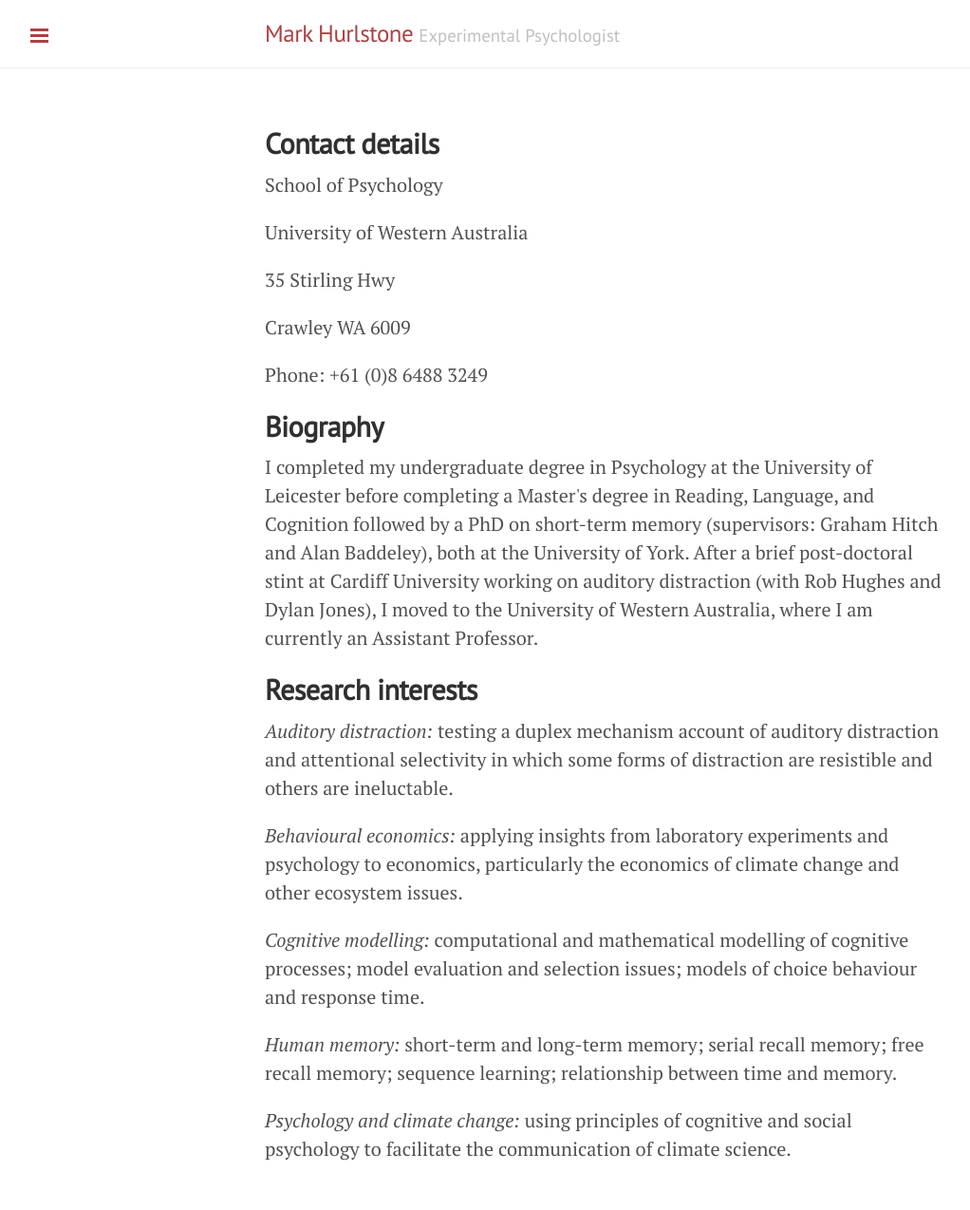
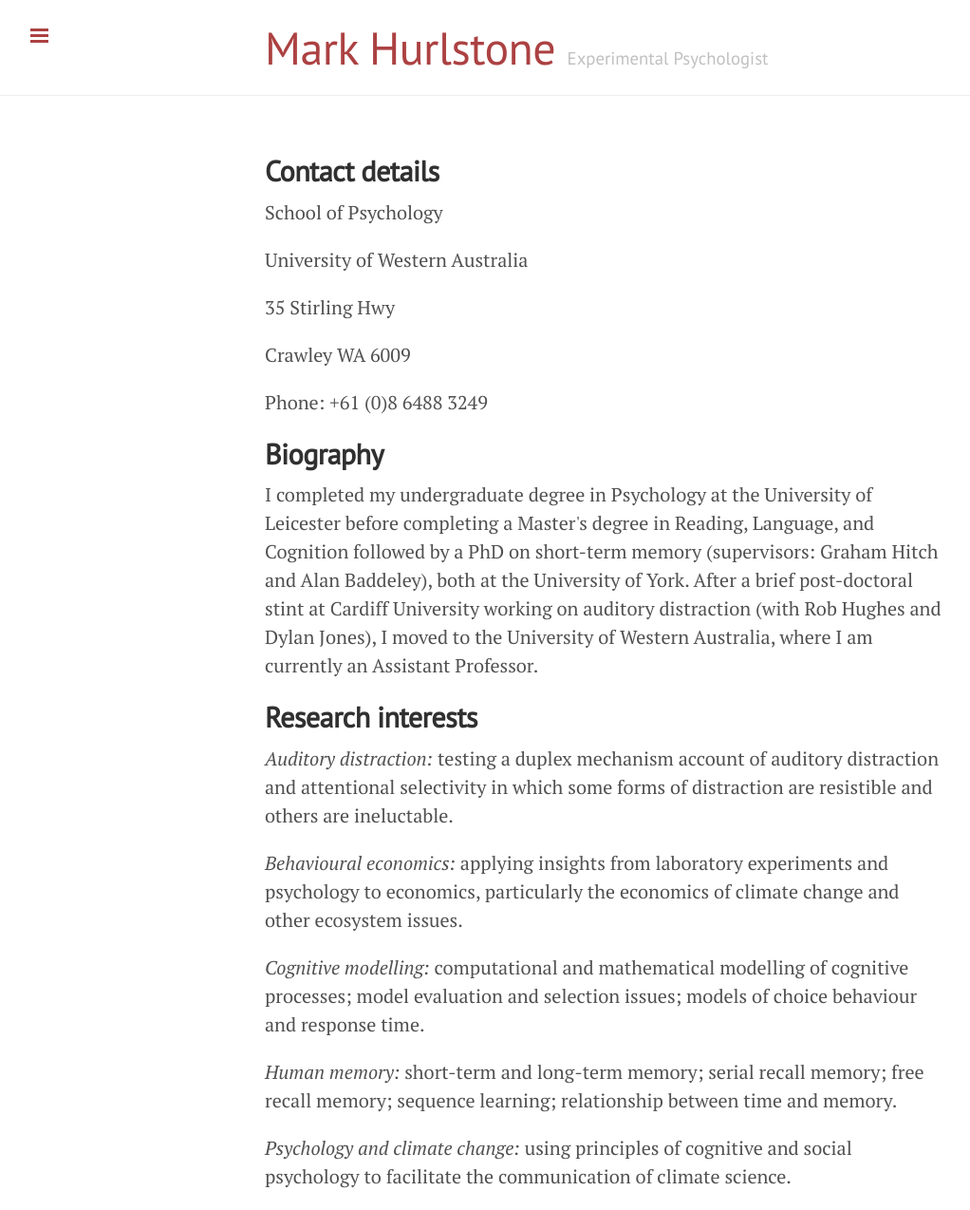
Before and after one commit to mjh508/mark-hurlstone.github.io, a Jekyll site: the page built from index.md, in a window 1280 px wide. Shown: the whole page at 95% size, without its empty margins (1-1023 px from the left). Built offline with Jekyll 4.4.1, drawn with Linux system fonts in a browser that asks for light colours; Markdown is read by kramdown in place of the engine named in the settings; before the commit the page ends 1245 px from its top, so only the background shows below that.

Commit message:
Update _config.yml

```diff
--- a/_config.yml
+++ b/_config.yml
@@ -9,7 +9,7 @@
 relative_permalinks: true
 
 # Setup
-title:               Mark Hurlstone
+title:               <font size="18"> Mark Hurlstone </font>
 tagline:             'Experimental Psychologist'
 description:         'Assistant Professor<p>University of Western Australia<p><a href="mailto:mark.hurlstone@uwa.edu.au">mark.hurlstone@uwa.edu.au</a>'
 url:                 http://mark-hurlstone.github
```
